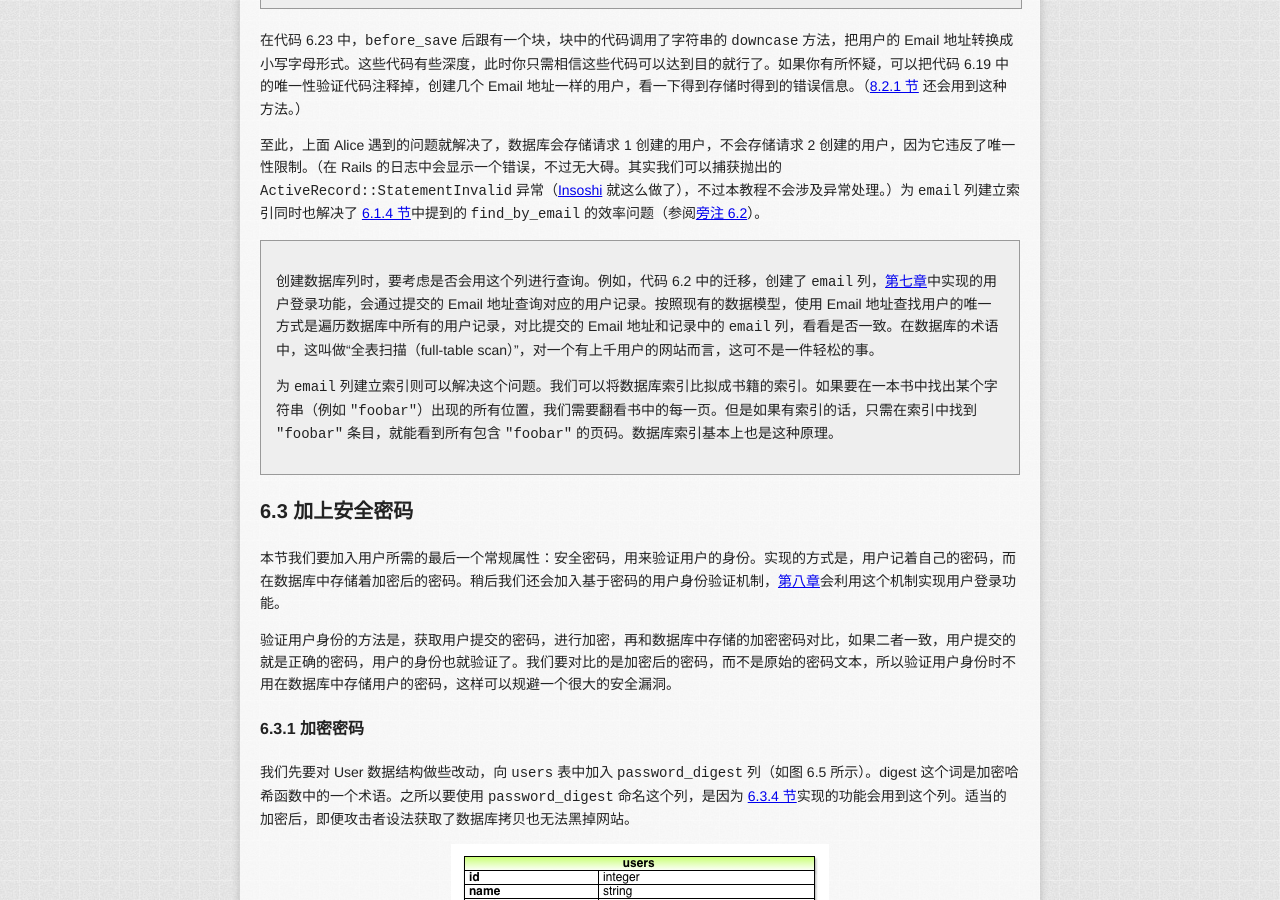
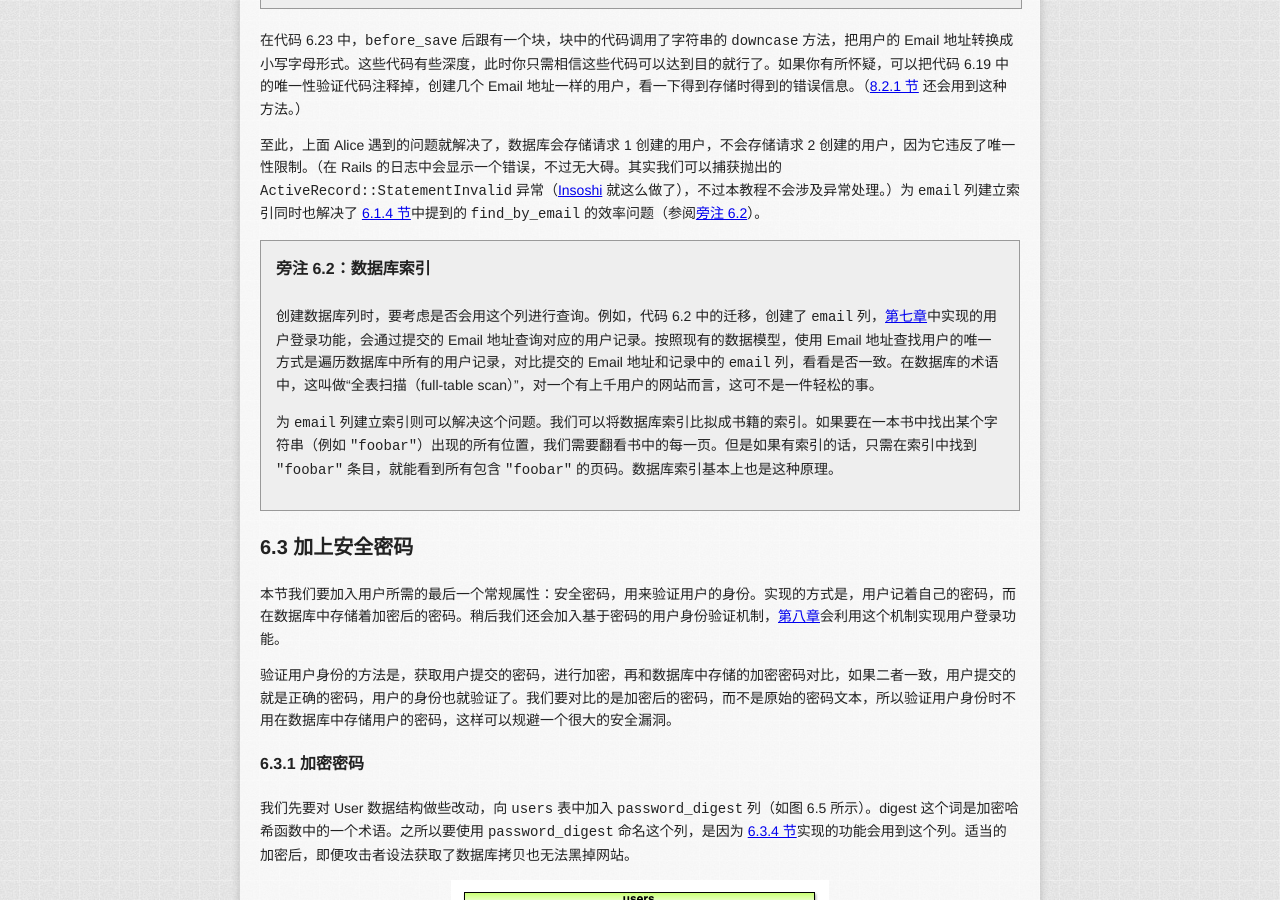
Before and after one commit to AndorChen/rails-tutorial-2nd-cn, a Jekyll site: the page built from chapter6.md, in a window 1280 px wide and 900 px high, scrolled down 25260 px. Built offline with Jekyll 4.4.1, drawn with Linux system fonts in a browser that asks for light colours; nearby versions of some CDN libraries; library files that are not in the unit come from our copies; Markdown is read by kramdown in place of the engine named in the settings.

Commit message:
add missed title for box 6.2

```diff
--- a/chapter6.md
+++ b/chapter6.md
@@ -1031,6 +1031,7 @@ end
 至此，上面 Alice 遇到的问题就解决了，数据库会存储请求 1 创建的用户，不会存储请求 2 创建的用户，因为它违反了唯一性限制。（在 Rails 的日志中会显示一个错误，不过无大碍。其实我们可以捕获抛出的 `ActiveRecord::StatementInvalid` 异常（[Insoshi](http://github.com/insoshi/insoshi/blob/master/app/controllers/people_controller.rb) 就这么做了），不过本教程不会涉及异常处理。）为 `email` 列建立索引同时也解决了 [6.1.4 节](#sec-6-1-4)中提到的 `find_by_email` 的效率问题（参阅[旁注 6.2](#box-6-2)）。
 
 <div id="box-6-2" class="aside">
+    <h4>旁注 6.2：数据库索引</h4>
     <p>创建数据库列时，要考虑是否会用这个列进行查询。例如，代码 6.2 中的迁移，创建了 <code>email</code> 列，<a href="/chapter7.html">第七章</a>中实现的用户登录功能，会通过提交的 Email 地址查询对应的用户记录。按照现有的数据模型，使用 Email 地址查找用户的唯一方式是遍历数据库中所有的用户记录，对比提交的 Email 地址和记录中的 <code>email</code> 列，看看是否一致。在数据库的术语中，这叫做“全表扫描（full-table scan）”，对一个有上千用户的网站而言，这可不是一件轻松的事。</p>
     <p>为 <code>email</code> 列建立索引则可以解决这个问题。我们可以将数据库索引比拟成书籍的索引。如果要在一本书中找出某个字符串（例如 <code>"foobar"</code>）出现的所有位置，我们需要翻看书中的每一页。但是如果有索引的话，只需在索引中找到 <code>"foobar"</code> 条目，就能看到所有包含 <code>"foobar"</code> 的页码。数据库索引基本上也是这种原理。</p>
 </div>
```
